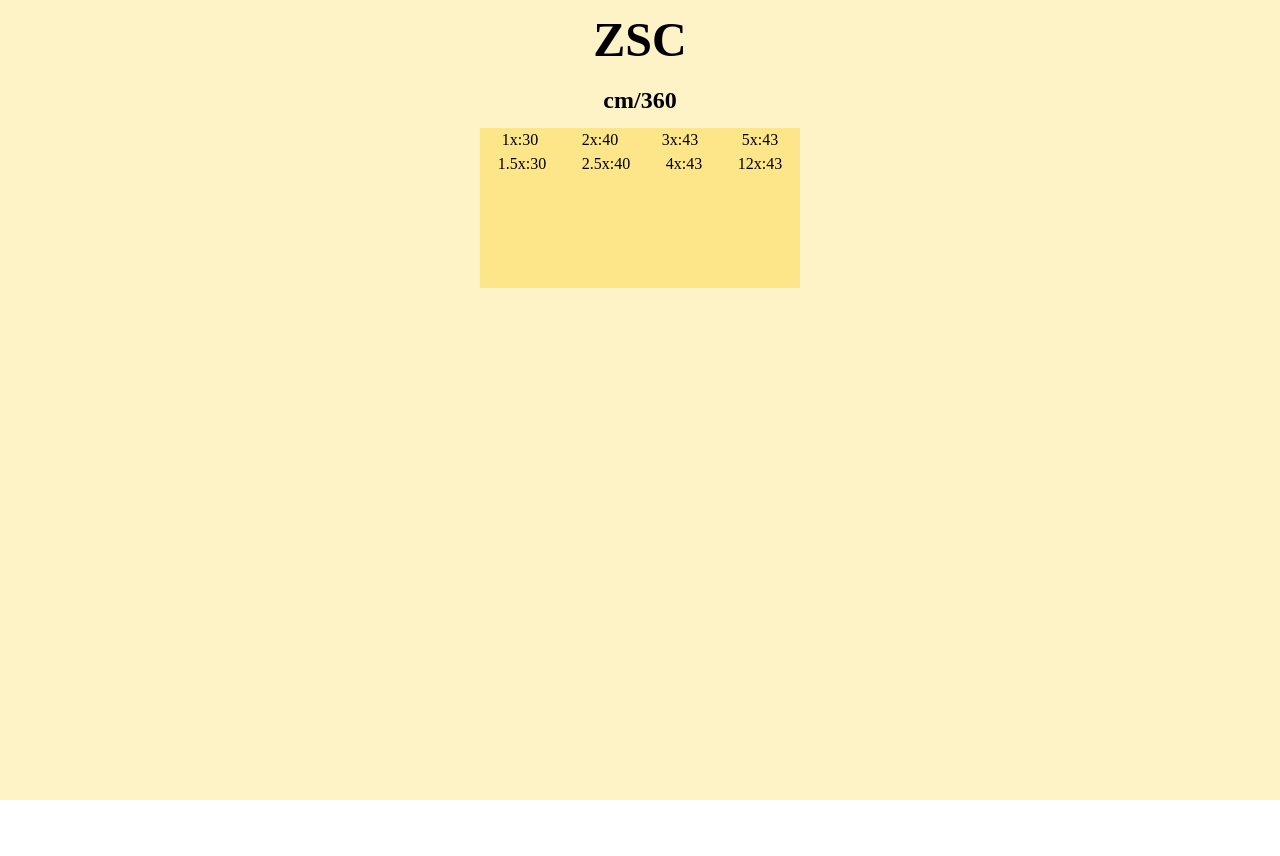
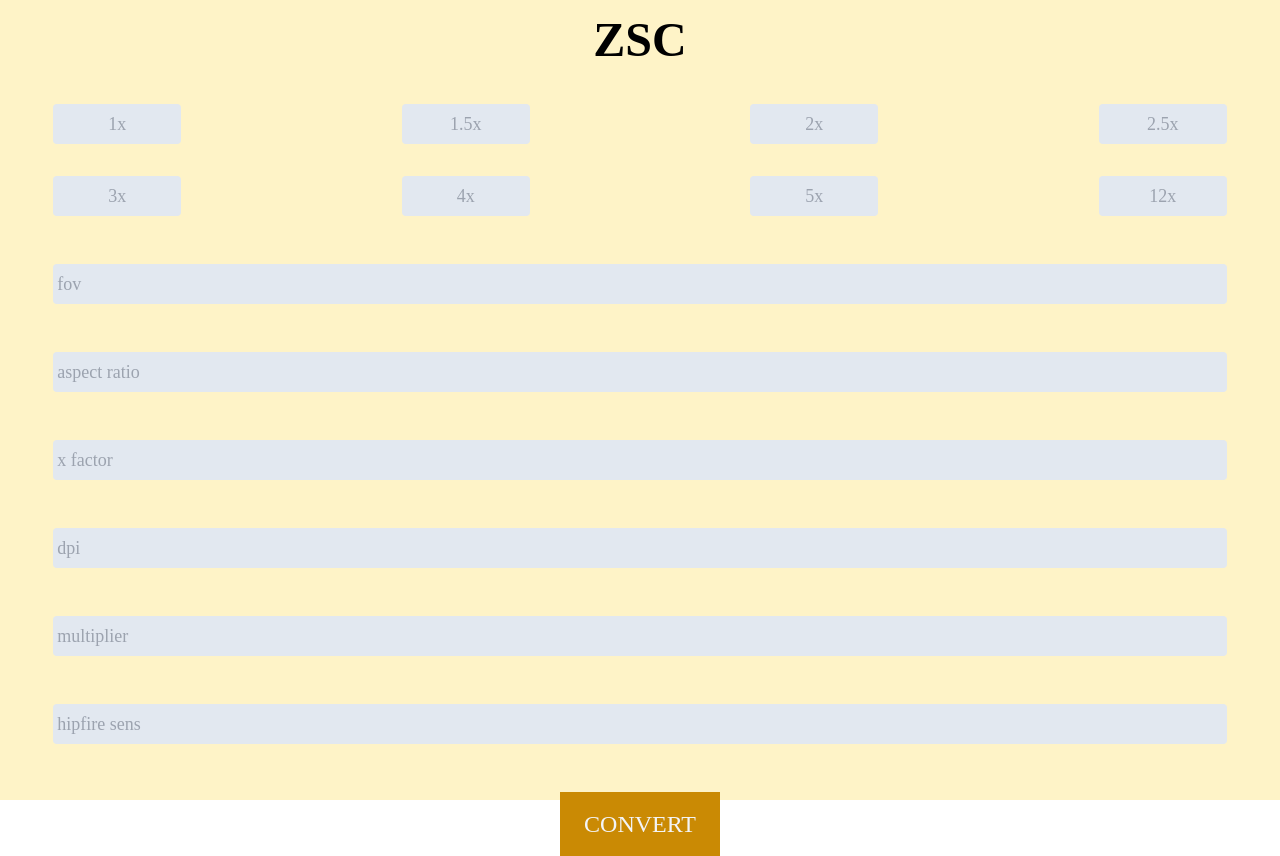
Before and after one commit to qnpham/siege-sens-calculator, a React (Create React App) app in the folder app/: page / in a window 1280 px wide. Before the commit the page ends 800 px from the top, so only its background shows below. Built offline with nearby package versions, Linux system fonts and the light colour scheme.

Commit message:
finished basic view-swapping

```diff
--- a/app/src/App.tsx
+++ b/app/src/App.tsx
@@ -1,4 +1,5 @@
-import React from "react";
+import React, { useState } from "react";
+
 import "./App.css";
 
 type customInputType = {
@@ -89,26 +90,37 @@ const convertedRow2: convertType[] = [
 ];
 
 function ConvertRow1(props: { convertedRow1: convertType[] }) {
-  const mapped = props.convertedRow1.map((e: any, i: number) => (
+  // eslint-disable-next-line @typescript-eslint/no-unused-vars
+  const mapped = props.convertedRow1.map((e: any, i: number) => {
+    return (
       <span key={i}>
         {Object.keys(e)[0]}:{e[Object.keys(e)[0]]}
       </span>
-  ));
-  return mapped;
+    );
+  });
+  return <>{mapped}</>;
 }
 
 function ConvertRow2(props: { convertedRow2: convertType[] }) {
-  const mapped = props.convertedRow2.map((e: any, i: number) => (
+  // eslint-disable-next-line @typescript-eslint/no-unused-vars
+  const mapped = props.convertedRow2.map((e: any, i: number) => {
+    return (
       <span key={i}>
         {Object.keys(e)[0]}:{e[Object.keys(e)[0]]}
       </span>
-  ));
-  return mapped;
+    );
+  });
+  return <>{mapped}</>;
 }
 
-let converted: boolean = true;
+function App() {
+  const [converted, setConverted] = useState(false);
 
-function App() {
+  function convertHandler(e: any) {
+    e.preventDefault();
+    setConverted(true);
+  }
+
   if (converted === false) {
     return (
       <main className="bg-amber-100 h-screen font-source w-full ">
@@ -128,7 +140,10 @@ function App() {
             <NonScopeInputs prop={nonScopeInputNames} />
           </div>
           <div className="button-container text-center">
-            <button className="bg-yellow-600 text-gray-100 p-1.5 mt-12 sm:w-24 sm:h-11 md:w-32 md:h-12 md:text-xl lg:w-40 lg:h-16 lg:text-2xl">
+            <button
+              onClick={convertHandler}
+              className="bg-yellow-600 text-gray-100 p-1.5 mt-12 sm:w-24 sm:h-11 md:w-32 md:h-12 md:text-xl lg:w-40 lg:h-16 lg:text-2xl"
+            >
               CONVERT
             </button>
           </div>
```
Lines whose indentation alone changed are shown as unchanged.
